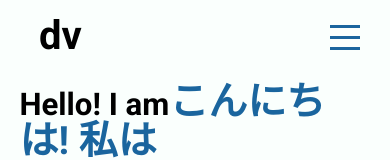
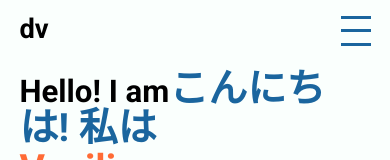
Before and after one commit to VasiliyDementyanov/portfilio-2022, a React app in the folder front-end/: page / in a window 390 px wide. Shown: the top 160 px of the page. Built offline with nearby package versions, Linux system fonts and the light colour scheme.

Commit message:
made header responsible

```diff
--- a/front-end/src/components/navbar/Navbar.module.scss
+++ b/front-end/src/components/navbar/Navbar.module.scss
@@ -3,12 +3,12 @@
 
 header {
   background-color: Theme-colors.$background-color;
-  padding: 16px Paddings.$main-restrict-container-desktop 0;
-  //min-height: 5rem;
+  padding: 1vw Paddings.$main-restrict-container-desktop 0;
 }
 
 .mainHeader {
   display: flex;
+  position: relative;
   justify-content: space-between;
   align-items: baseline;
   font-family: 'Roboto', sans-serif;
@@ -22,8 +22,7 @@ header {
 }
 
 .logoText {
-  font-size: 20px;
-  //font-size: 1.5rem;
+  font-size: 1.2vw;
 }
 
 .mainNav ul {
@@ -41,19 +40,16 @@ header {
 }
 
 .contactMeSquare {
-  background-color: Theme-colors.$accent-two-color;
-  width: 180px;
-  height: 54px;
-  color: Theme-colors.$background-color;
+ background-color: Theme-colors.$accent-two-color;
+ width: 12vw;
+ height: 3vw;
+ color: Theme-colors.$background-color;
 }
 
 .mainNav a {
   color: inherit;
-  font-size: 28px;
-  padding: 0 16px;
-
-  //font-size: 2rem;
-  //padding: 0 1rem;
+  font-size: 1.8vw;
+  padding: 0 1vw;
 }
 
 .mainNav a:hover {
@@ -77,37 +73,55 @@ header {
 //   }
 // }
 
-@media only screen and (max-width: 800px) {
-  .toggleButton {
-    position: absolute;
-    right: 30px;
-    top: 25px;
-    flex-direction: column;
-    justify-content: space-between;
-    height: 25px;
-    width: 30px;
-    cursor: pointer;
-    display: flex;
+@media only screen and (max-width: 850px) {
+  header {
+    padding: 4vw Paddings.$main-restrict-container-mobile 0;
   }
 
   .mainHeader {
     flex-direction: column;
-    align-items: flex-start;
+    //align-items: center;
   }
+
+  .toggleButton {
+    display: flex;
+    flex-direction: column;
+    justify-content: space-between;
+    margin-left: auto;
+
+    position: absolute;
+    right: Paddings.$main-restrict-container-mobile;
+    top: 4vw;
+
+    height: 30px;
+    width: 30px;
+    cursor: pointer;
+
+  }
+
   .mainNav ul {
     flex-direction: column;
     align-items: flex-start;
     display: none;
   }
+
   .mainNav li {
     padding: 0.6rem 0;
   }
+
   .mainNav a {
     padding: 0;
+    font-size: 5.6vw;
   }
+
   .mainNav ul.active {
     display: flex;
   }
+
+  .contactMeSquare {
+    width: 40vw;
+    height: 10vw;
+   }
 
   .logoText h1 {
     visibility: hidden;
@@ -115,6 +129,7 @@ header {
 
   .logoText h1:before {
     content: "dv";
+    font-size: 7vw;
     visibility: visible;
   }
 }
```
